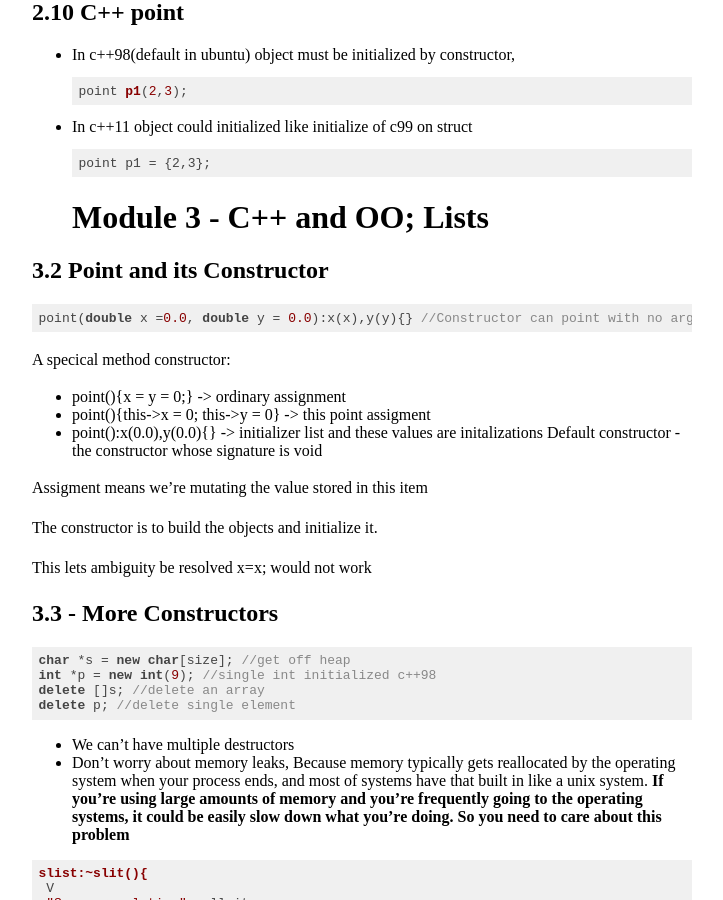
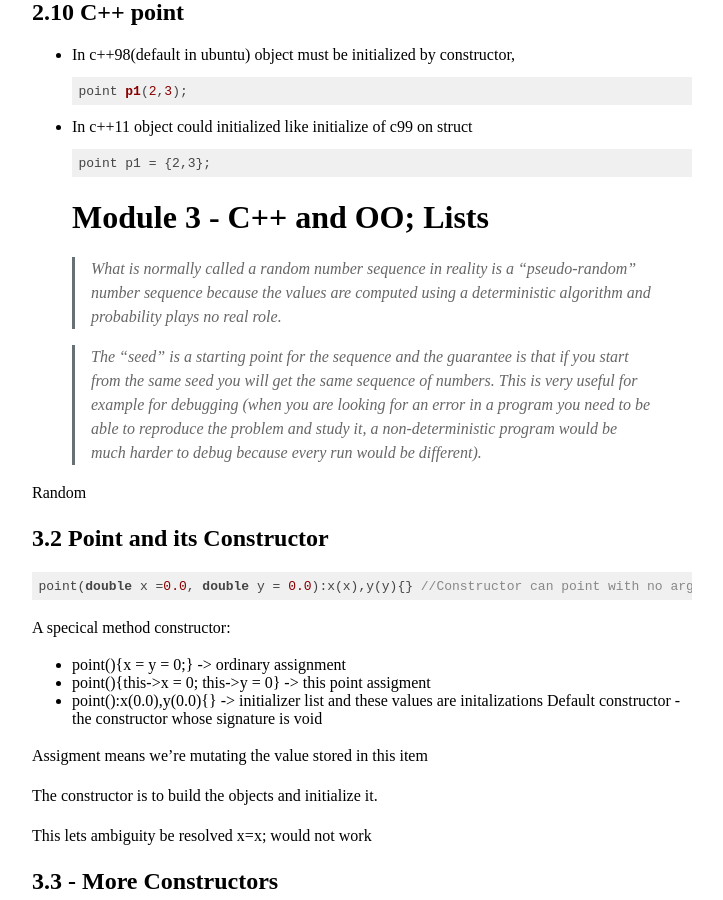
Before and after one commit to congdv/congdv.github.io, a Jekyll site: the page built from _posts/2017-07-31-C++-for-c-programer-coursera.md, in a window 1280 px wide and 900 px high, scrolled down 2750 px. Shown: the whole window, without its empty margins (278-1001 px from the left). Built offline with Jekyll 4.4.1, drawn with Linux system fonts in a browser that asks for light colours.

Commit message:
Update 2017-07-31-C++-for-c-programer-coursera.md

````diff
--- a/_posts/2017-07-31-C++-for-c-programer-coursera.md
+++ b/_posts/2017-07-31-C++-for-c-programer-coursera.md
@@ -109,6 +109,12 @@ point p1(2,3);
 point p1 = {2,3};
 ```
 # Module 3 - C++ and OO; Lists
+
+> What is normally called a random number sequence in reality is a "pseudo-random" number sequence because the values are computed using a deterministic algorithm and probability plays no real role.
+
+> The "seed" is a starting point for the sequence and the guarantee is that if you start from the same seed you will get the same sequence of numbers. This is very useful for example for debugging (when you are looking for an error in a program you need to be able to reproduce the problem and study it, a non-deterministic program would be much harder to debug because every run would be different).
+
+[Random](https://stackoverflow.com/questions/14914595/what-is-a-seed-in-terms-of-generating-a-random-number)
 
 ## 3.2 Point and its Constructor
 
````
